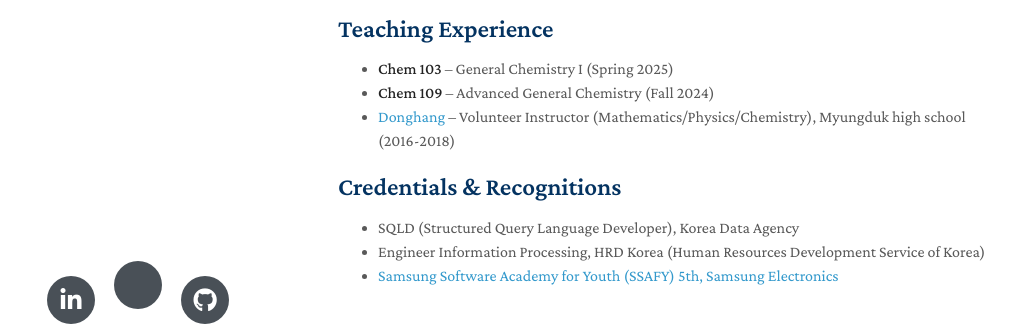
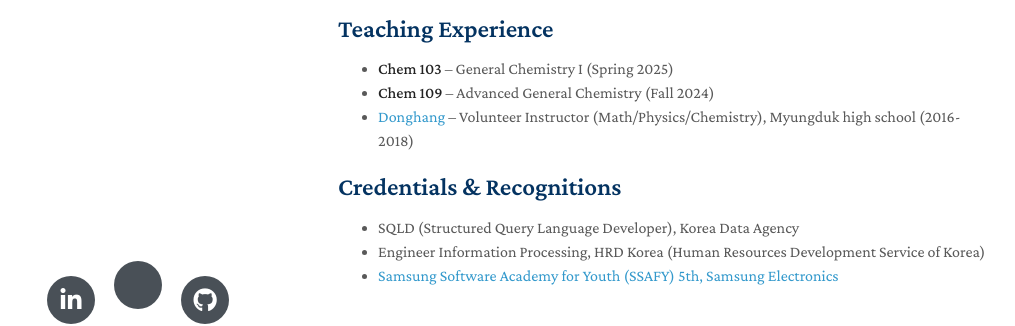
Before and after one commit to MaximHelio/MaximHelio.github.io, a Jekyll site: the page built from index.md, in a window 1280 px wide and 900 px high, scrolled down 840 px. Shown: the part 474-800 px from the top of the window, without its empty margins (132-1147 px from the left). Built offline with Jekyll 4.4.1, drawn with Linux system fonts in a browser that asks for light colours; nearby versions of some CDN libraries; a style sheet for code colours, icons or effects is not loaded; our own code applies the rules of GitHub Pages for plain Markdown files.

Commit message:
Add first

```diff
--- a/index.md
+++ b/index.md
@@ -45,7 +45,7 @@ In my free time, I enjoy:
 ## Teaching Experience
 - **Chem 103** – General Chemistry I (Spring 2025)
 - **Chem 109** – Advanced General Chemistry (Fall 2024)
-- [Donghang](https://www.donghaeng.seoul.kr/main.do) – Volunteer Instructor (Mathematics/Physics/Chemistry), Myungduk high school (2016-2018)
+- [Donghang](https://www.donghaeng.seoul.kr/main.do) – Volunteer Instructor (Math/Physics/Chemistry), Myungduk high school (2016-2018)
 
 ## Credentials & Recognitions
 * SQLD (Structured Query Language Developer), Korea Data Agency
```
